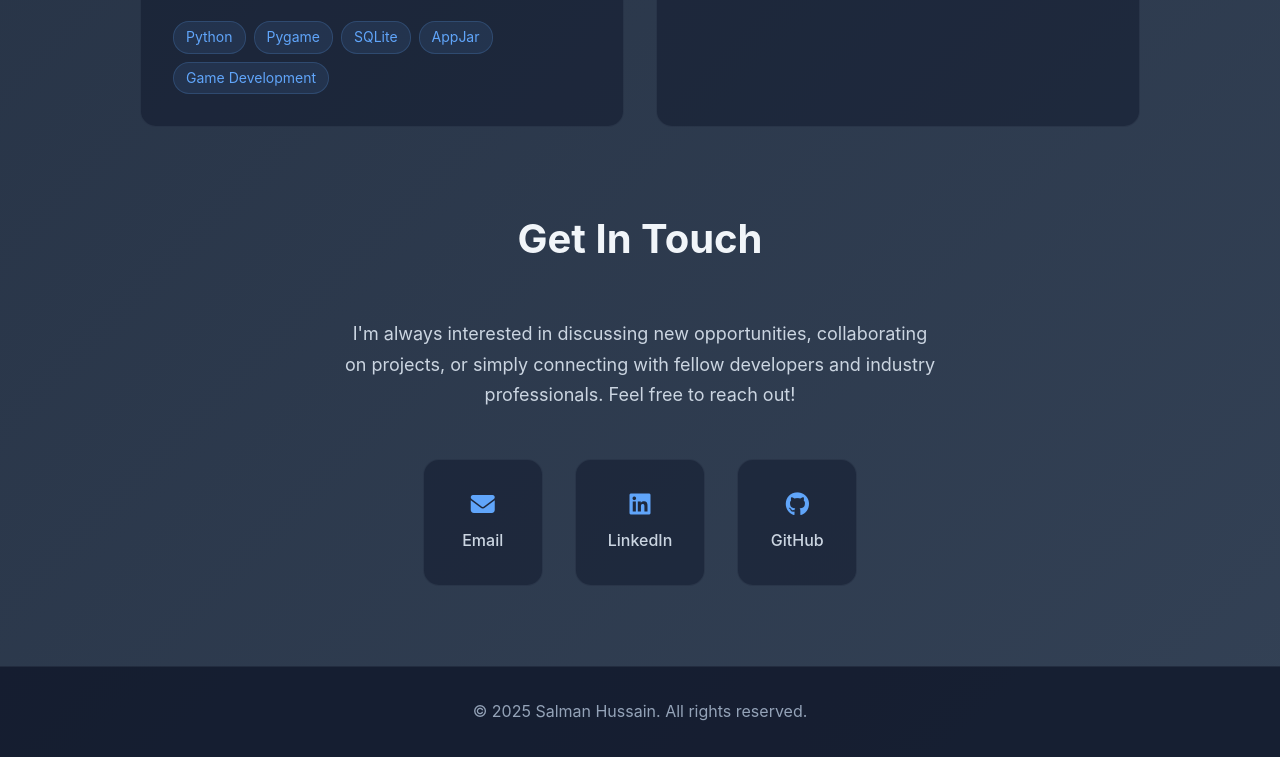
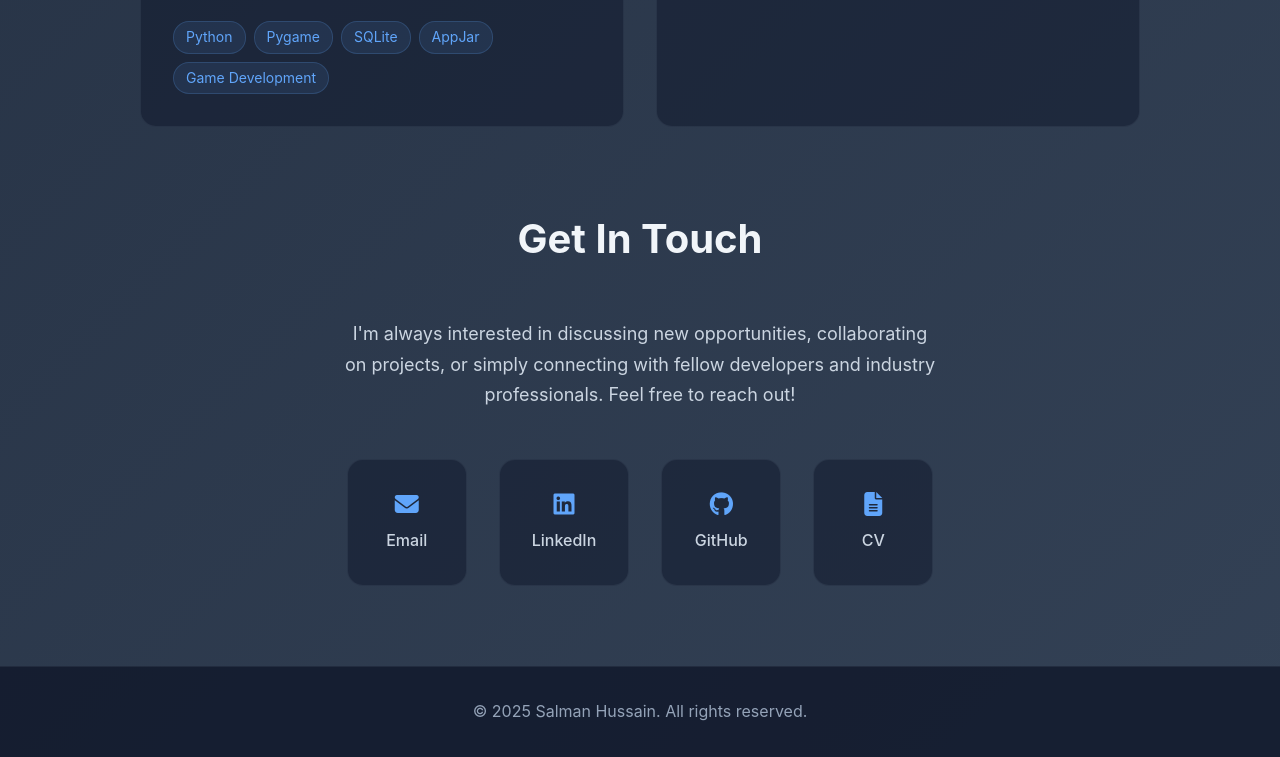
Before and after one commit to SalmanHussain2006/salmanhussain, a plain HTML site: page index.html in a window 1280 px wide. Shown: the part 6204-6961 px from the top of the page. Drawn offline with Linux system fonts and the light colour scheme.

Commit message:
Added CV link to the contact section

```diff
--- a/index.html
+++ b/index.html
@@ -424,6 +424,16 @@
                         <i class="fab fa-github"></i>
                         <span>GitHub</span>
                     </a>
+                    <a
+                        href="Salman Hussain's Public CV.pdf"
+                        target="_blank"
+                        rel="noopener noreferrer"
+                        class="contact-link"
+                    >
+                        <i class="fas fa-file-alt"></i>
+                        <span>CV</span>
+                    </a>
+
                 </div>
             </div>
         </div>
```
Also changed, not shown: 1 other file.
